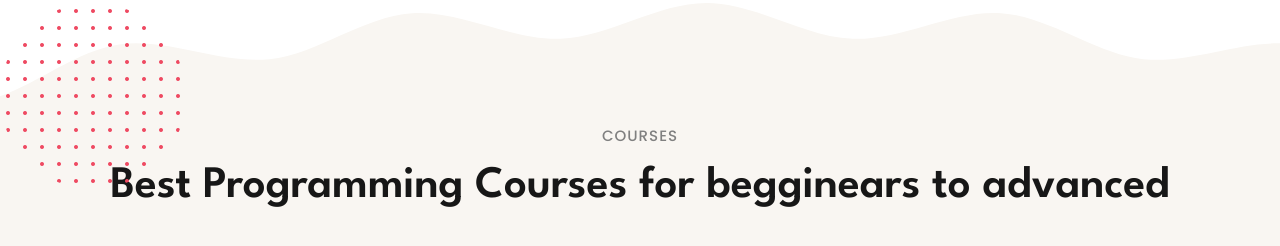
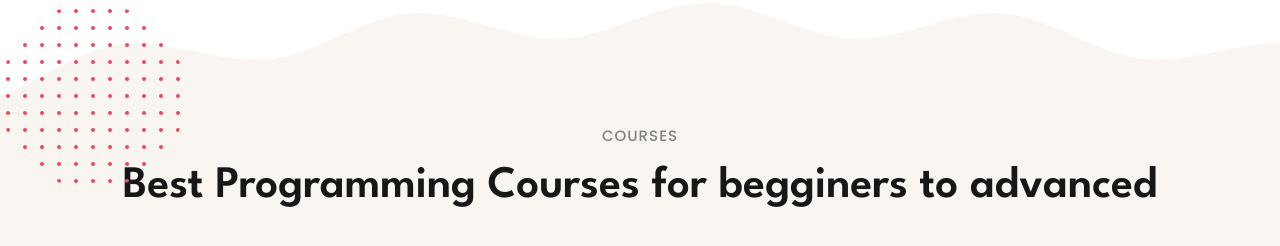
Before and after one commit to Hunkwade/raskbindtech, a plain HTML site: page index.html in a window 1280 px wide. Shown: the part 4205-4451 px from the top of the page. Drawn offline with nearby package versions, Linux system fonts and the light colour scheme.

Commit message:
Update index.html

```diff
--- a/index.html
+++ b/index.html
@@ -655,7 +655,7 @@
 
           <p class="section-subtitle">courses</p>
 
-          <h2 class="h2 section-title">Best Programming Courses for begginears to advanced</h2>
+          <h2 class="h2 section-title">Best Programming Courses for begginers to advanced</h2>
 
           <ul class="grid-list">
 
```
